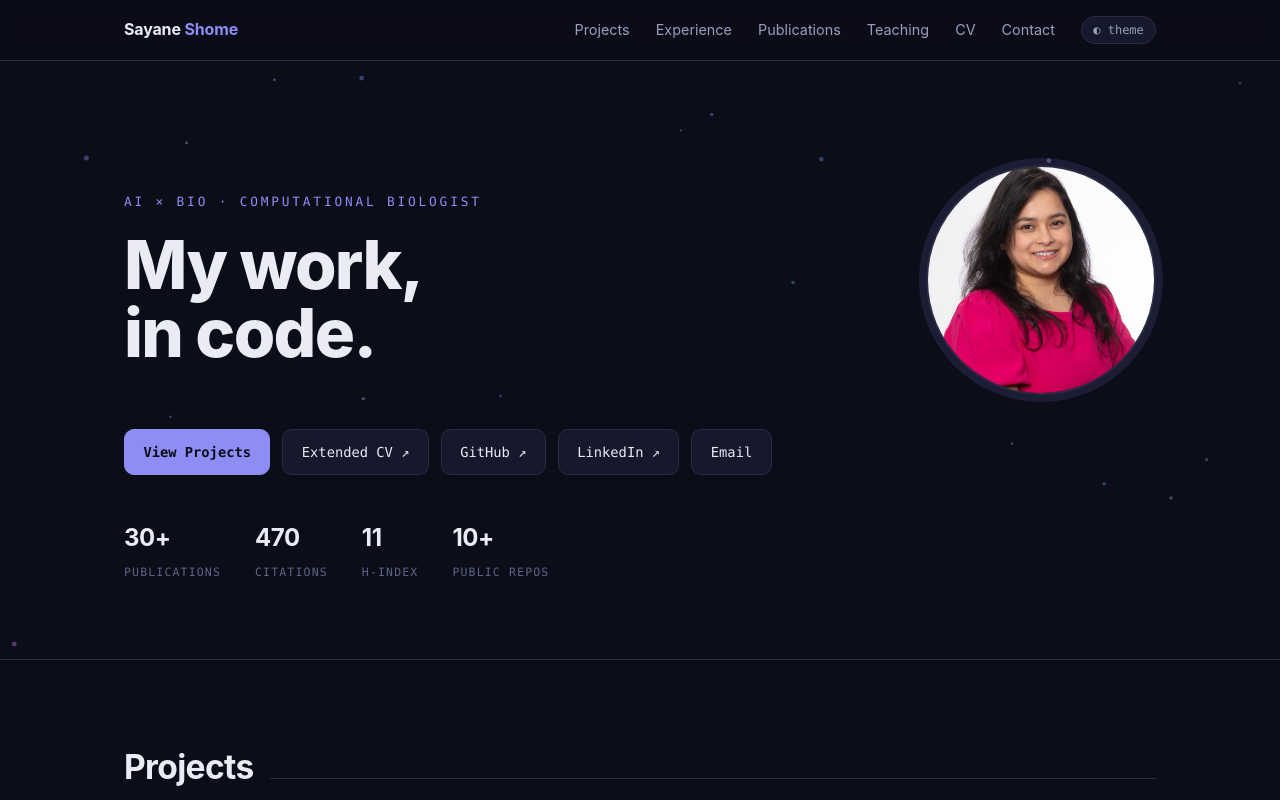
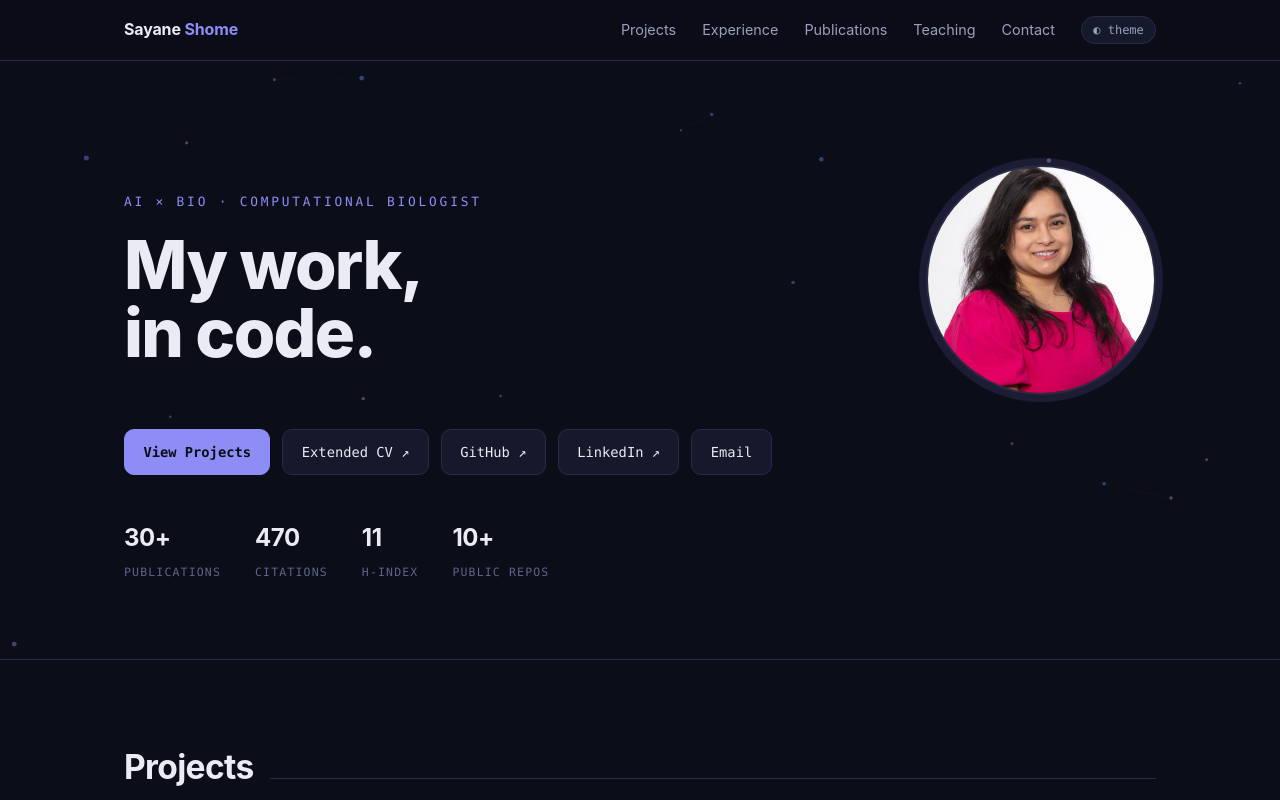
Before and after one commit to sayaneshome/sayaneshome.github.io, a plain HTML site: page index.html in a window 1280 px wide. Shown: the top 800 px of the page. Drawn offline with Linux system fonts and the light colour scheme.

Commit message:
Remove CV link from site header
Co-Authored-By: Claude Opus 5.5 <noreply@anthropic.com>

```diff
--- a/index.html
+++ b/index.html
@@ -177,7 +177,6 @@ footer{padding:30px 0;border-top:1px solid var(--line);font-family:var(--mono);f
       <a href="#experience">Experience</a>
       <a href="#publications">Publications</a>
       <a href="#teaching">Teaching</a>
-      <a href="assets/pdf/Sayane_Shome_CV.pdf" target="_blank" rel="noopener">CV</a>
       <a href="#contact">Contact</a>
       <button class="tglbtn" id="tgl" aria-label="Toggle theme">◐ theme</button>
     </nav>
```
